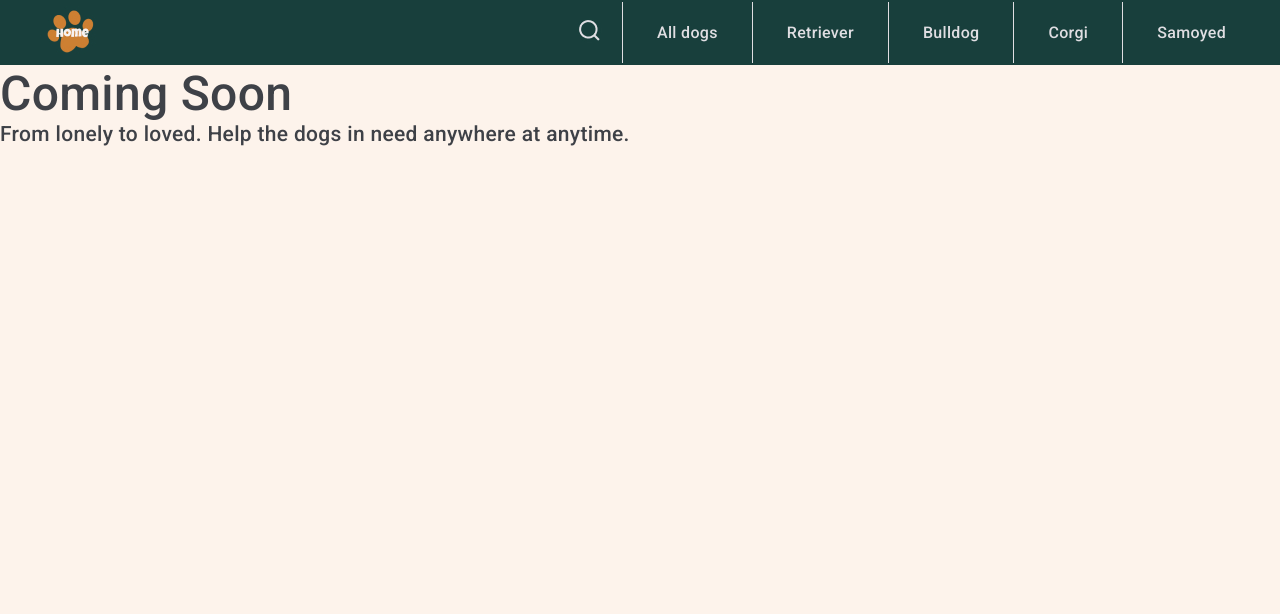
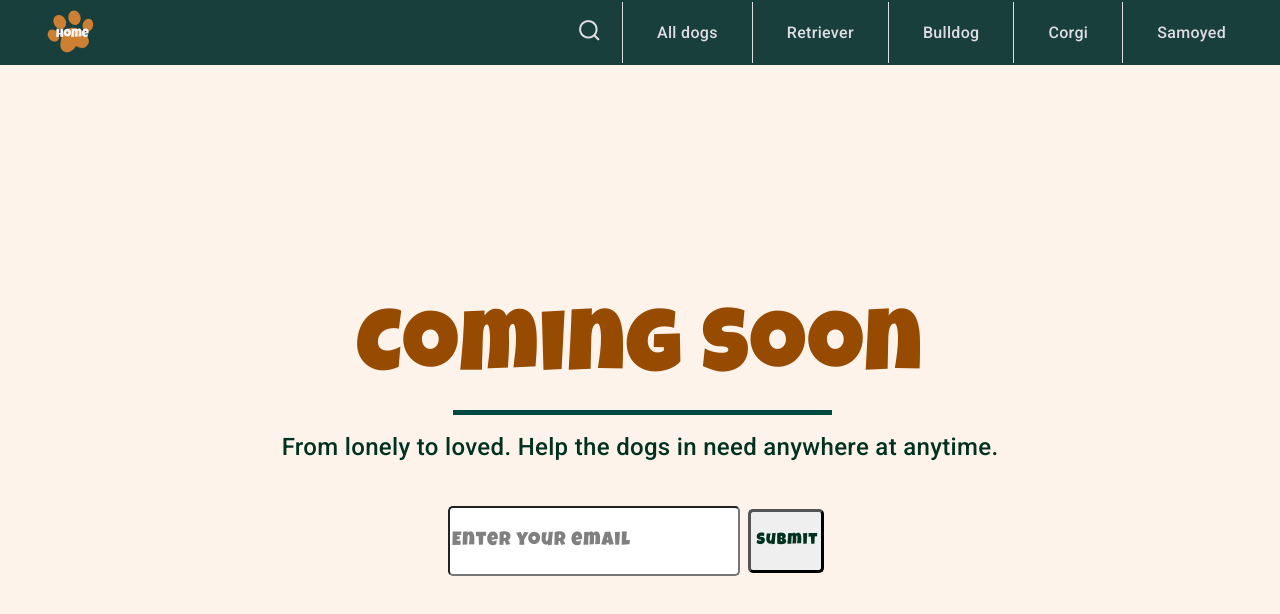
Before and after one commit to reneshen0328/dog-adoption-frontend, a React (Create React App) app: page /comingsoon in a window 1280 px wide. Shown: the top 614 px of the page. Built offline with nearby package versions, Linux system fonts and the light colour scheme.

Commit message:
coming soon page

```diff
--- a/src/App.css
+++ b/src/App.css
@@ -433,3 +433,67 @@ span.font-luckiest-guy {
     padding: 0;
   }
 }
+
+/* Coming Soon Page */
+
+#coming-soon-container {
+  height: 100vh;
+  display: flex;
+  justify-content: center;
+  align-items: center;
+  flex-direction: column;
+}
+
+#coming-soon-header {
+  font-family: Luckiest Guy;
+    font-weight: 400;
+    letter-spacing: 1.5px;
+      color: #013220;
+      color: #964B00;
+      font-size: 11vh;
+}
+
+#coming-soon-subtext {
+  color: #013220;
+  font-size: 3vh;
+}
+
+#coming-soon-form {
+  display: flex;
+  align-items: center;
+  justify-content: center;
+  width: 30vw;
+  height: 20vh;
+}
+
+#coming-soon-input {
+  width: 80%;
+  height: 8vh;
+  border-radius: 5px;
+  color: gray;
+  font-size: larger;
+    font-family: Luckiest Guy;
+      font-weight: 400;
+  letter-spacing: 1px;
+
+}
+
+#coming-soon-button {
+  width: 20%;
+  height: 8vh;
+  border-width: 3px;
+  margin: 2%;
+  border-radius: 5px;
+  font-size: medium;
+  color: #013220;
+  font-family: Luckiest Guy;
+  font-weight: 400;
+  letter-spacing: 1px;
+}
+
+#coming-soon-underline {
+  display: flex;
+  justify-content: center;
+  width: 30vw;
+  margin: 1%;
+}
--- a/src/components/comingSoon.js
+++ b/src/components/comingSoon.js
@@ -1,15 +1,29 @@
-/* eslint-disable react/prop-types */
+/* eslint-disable*/
 /* eslint-disable react/no-unescaped-entities */
 /* eslint-disable max-len */
-import React from 'react';
+import React from 'react'
 
 const ComingSoon = () => {
   return (
-    <div>
-      <h1>Coming Soon</h1>
-      <h3>From lonely to loved. Help the dogs in need anywhere at anytime.</h3>
+    <div id="coming-soon-container">
+      <h1 id="coming-soon-header">Coming Soon</h1>
+      <svg height="10" width="220" id="coming-soon-underline">
+        <path stroke="#004A44" strokeWidth={10} d="M5 0 2000 0" />
+      </svg>
+      <h3 id="coming-soon-subtext">
+        From lonely to loved. Help the dogs in need anywhere at anytime.
+      </h3>
+      <form id="coming-soon-form">
+        <input
+          type="text"
+          name="name"
+          defaultValue="Enter your email"
+          id="coming-soon-input"
+        />
+        <input type="submit" value="Submit" id="coming-soon-button" />
+      </form>
     </div>
-  );
-};
+  )
+}
 
-export default ComingSoon;
+export default ComingSoon
```
